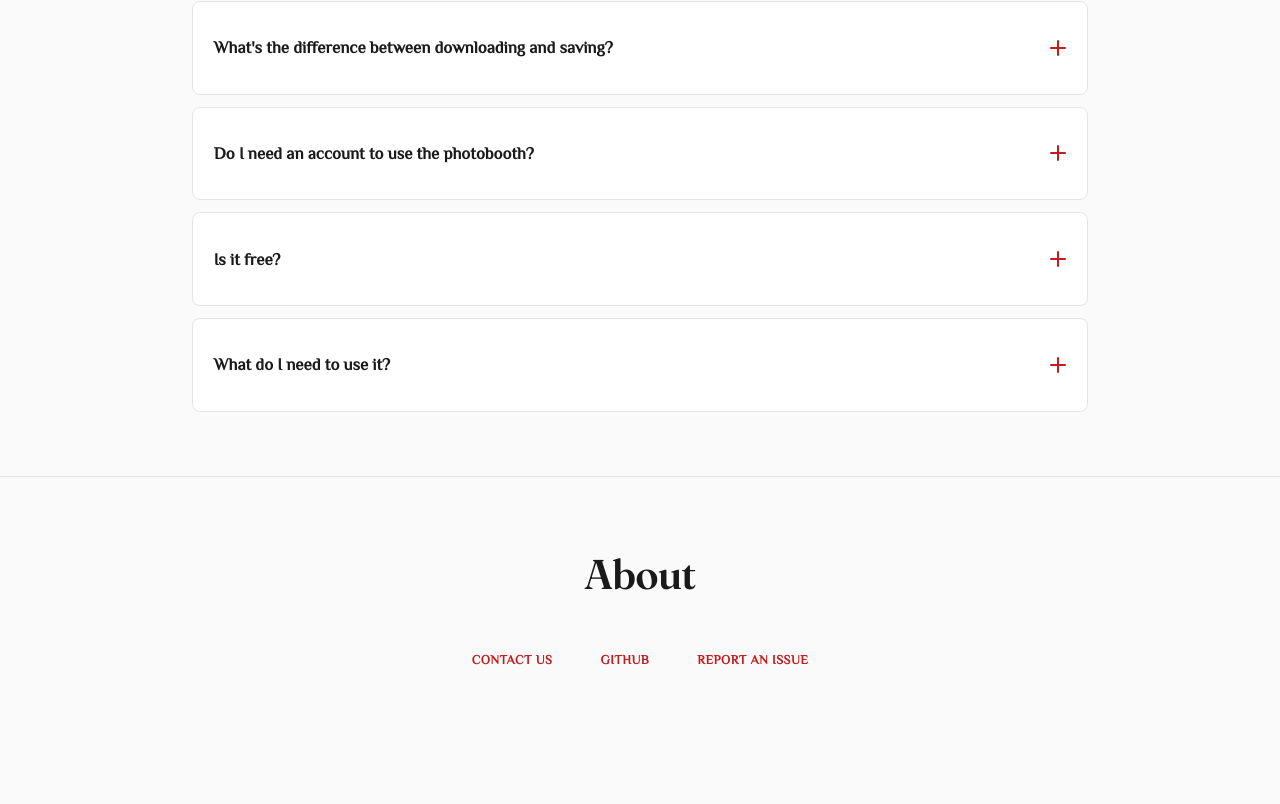
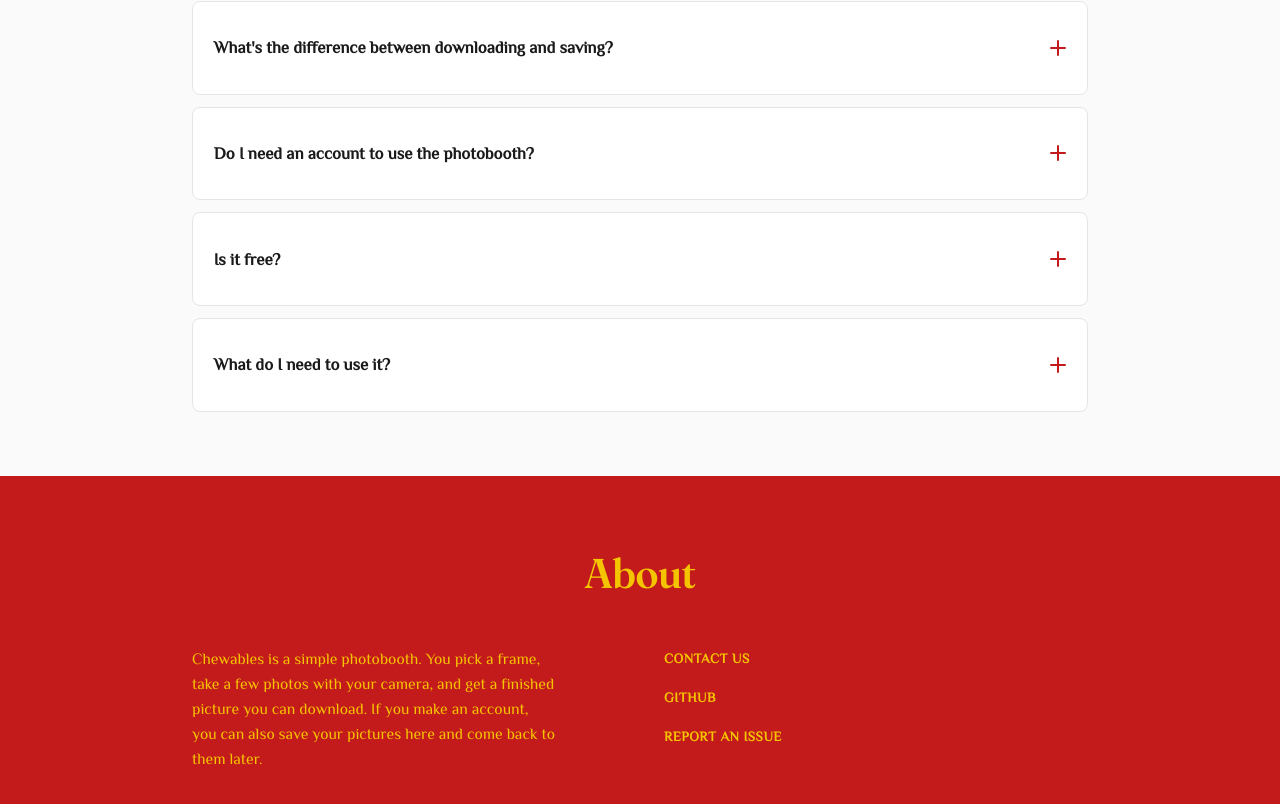
Before and after one commit to kaylubr/chewable, a SvelteKit app in the folder src/ui/: page / in a window 1280 px wide. Shown: the part 1638-2442 px from the top of the page. Before the commit the page ends 2375 px from the top, so only its background shows below. Built offline with nearby package versions, Linux system fonts and the light colour scheme; a web font is replaced by a local one.

Commit message:
feat: restyle about section with description and two-column layout

```diff
--- a/src/ui/src/routes/+page.svelte
+++ b/src/ui/src/routes/+page.svelte
@@ -104,11 +104,22 @@
 	<section class="about" id="about" aria-labelledby="about-heading">
 		<div class="about-inner">
 			<h2 id="about-heading" class="section-title">About</h2>
-			<ul class="about-links">
-				<li><a href="mailto:kbreyes.dev@gmail.com">Contact us</a></li>
-				<li><a href="https://github.com/kaylubr/chewables">GitHub</a></li>
-				<li><a href="/report">Report an issue</a></li>
-			</ul>
+
+			<div class="about-bottom">
+				<div class="about-description">
+					<p>
+						Chewables is a simple photobooth. You pick a frame, take a few
+						photos with your camera, and get a finished picture you can
+						download. If you make an account, you can also save your pictures
+						here and come back to them later.
+					</p>
+				</div>
+				<ul class="about-links">
+					<li><a href="mailto:kbreyes.dev@gmail.com">Contact us</a></li>
+					<li><a href="https://github.com/kaylubr/chewables">GitHub</a></li>
+					<li><a href="/report">Report an issue</a></li>
+				</ul>
+			</div>
 		</div>
 	</section>
 </main>
@@ -177,9 +188,15 @@
 		color: var(--charcoal);
 	}
 	.process,
-	.faq,
+	.faq {
+		background: var(--paper);
+	}
 	.about {
-		background: var(--paper);
+		background: var(--crimson);
+		color: var(--mustard);
+	}
+	.about .section-title {
+		color: var(--mustard);
 	}
 	.process-inner,
 	.faq-inner,
@@ -189,9 +206,29 @@
 		padding: 4rem 1.5rem;
 		color: var(--crimson);
 	}
-	.faq,
+	.about-inner {
+		color: var(--mustard);
+	}
+	.about-bottom {
+		display: grid;
+		grid-template-columns: 1fr 1fr;
+		gap: 3rem;
+		align-items: start;
+	}
+	.about-description {
+		max-width: 40ch;
+	}
+	.about-description p {
+		margin: 0;
+		color: var(--mustard);
+		font-size: clamp(0.9rem, 0.5rem + 0.6vw, 1.15rem);
+		line-height: 1.6;
+	}
+	.faq {
+		border-top: 1px solid var(--line);
+		scroll-margin-top: 6.5rem;
+	}
 	.about {
-		border-top: 1px solid var(--line);
 		scroll-margin-top: 6.5rem;
 	}
 	.faq-inner,
@@ -319,20 +356,22 @@
 		margin: 0;
 		padding: 0;
 		display: flex;
-		flex-wrap: wrap;
-		justify-content: center;
-		gap: 1.25rem 3rem;
+		flex-direction: column;
+		align-items: flex-start;
+		gap: 0.85rem;
 	}
 	.about-links a {
 		font-family: var(--font-ui);
-		font-size: clamp(0.72rem, 0.4rem + 0.5vw, 0.9rem);
+		font-size: clamp(0.8rem, 0.45rem + 0.5vw, 1rem);
 		letter-spacing: 0.04em;
 		text-transform: uppercase;
 		font-weight: 600;
+		color: var(--mustard);
 		text-decoration: none;
 		white-space: nowrap;
 	}
 	.about-links a:hover {
+		color: #fff;
 		text-decoration: underline;
 	}
 	@media (max-width: 780px) {
@@ -343,5 +382,9 @@
 			grid-template-columns: 1fr;
 			gap: 2rem;
 		}
+		.about-bottom {
+			grid-template-columns: 1fr;
+			gap: 2rem;
+		}
 	}
 </style>
```
